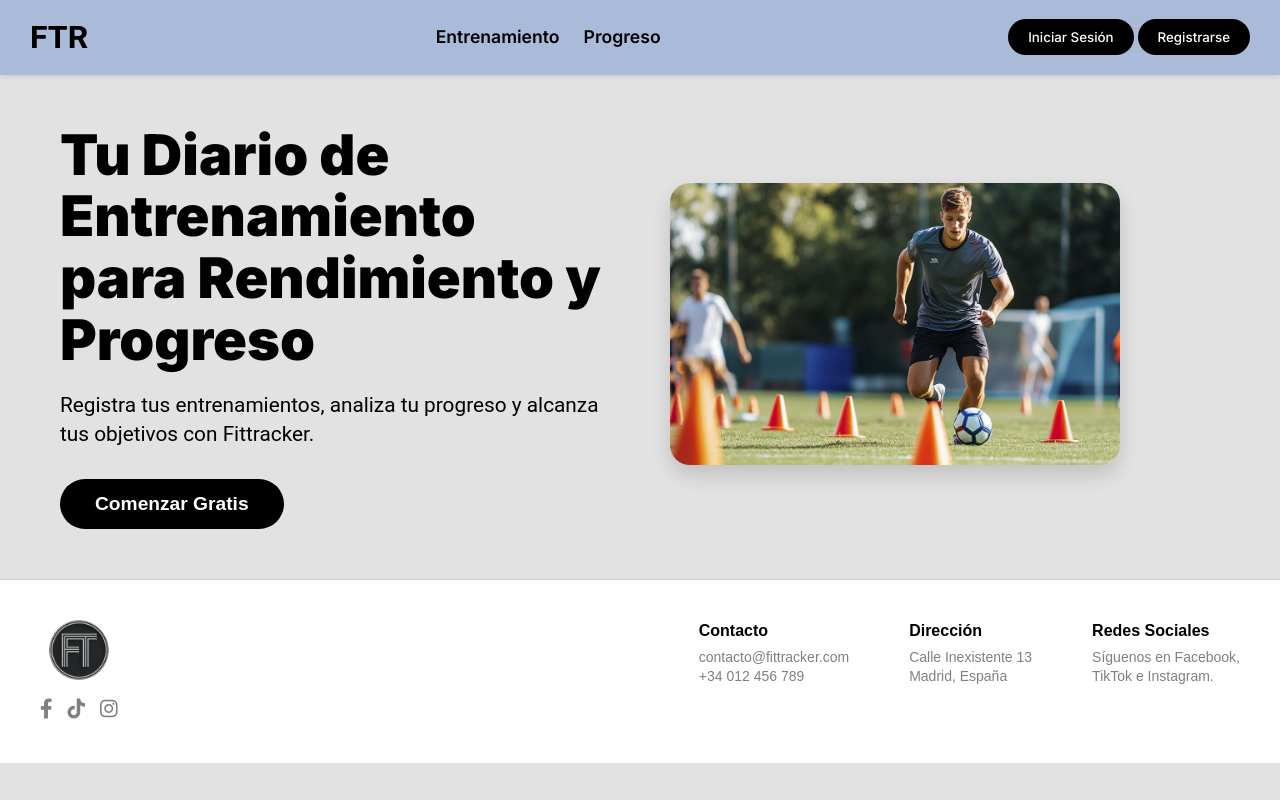
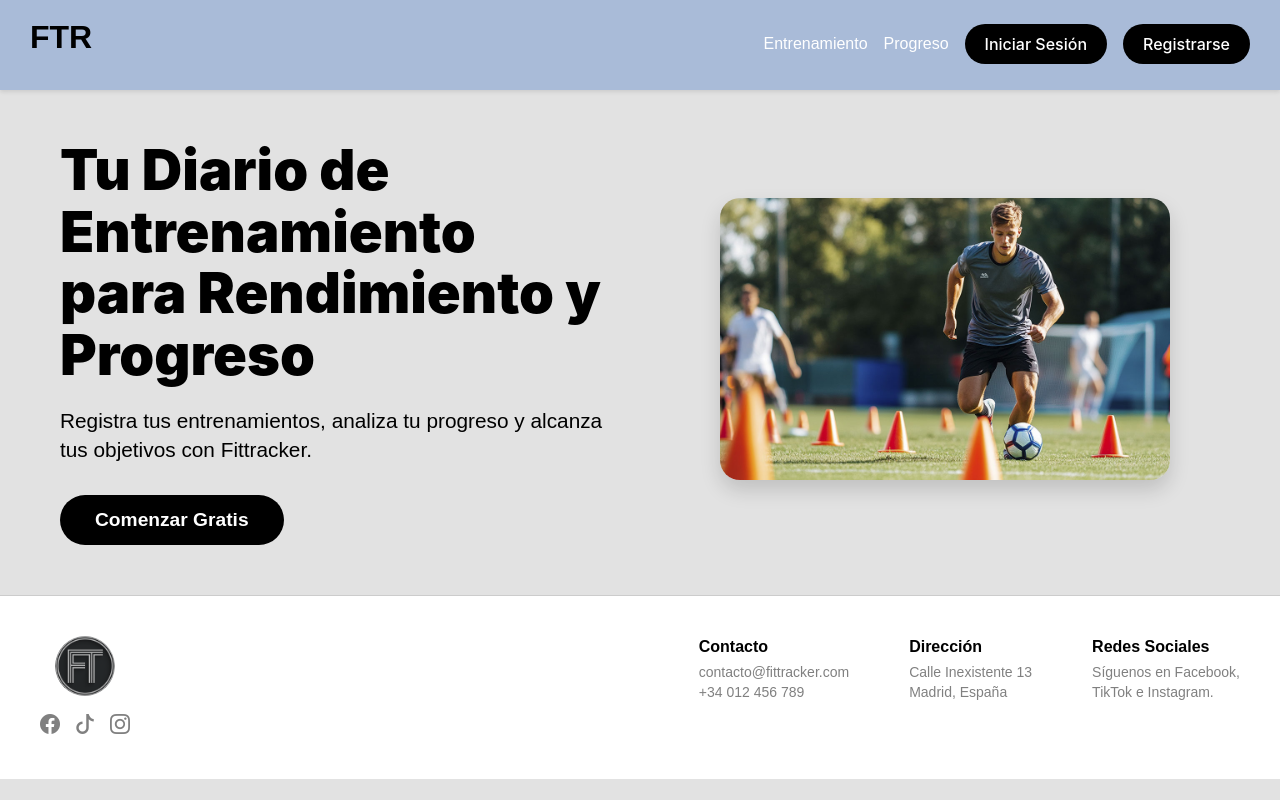
Before and after one commit to zakhan14/FitTrack, a Django app: page / in a window 1280 px wide. Run offline with Django 5.2, Linux system fonts and the light colour scheme.

Commit message:
CSS! Me estás matando!

```diff
--- a/FITTRACK/app/templates/index.html
+++ b/FITTRACK/app/templates/index.html
@@ -2,52 +2,57 @@
 {% load static %}
 <html lang="es">
 <head>
-  <meta charset="UTF-8">
-  <meta name="viewport" content="width=device-width, initial-scale=1.0">
+  <meta charset="UTF-8" />
+  <meta name="viewport" content="width=device-width, initial-scale=1.0" />
   <title>FitTracker</title>
+  <link rel="icon" href="{% static 'images/logo.png' %}">
   <link rel="stylesheet" href="https://cdnjs.cloudflare.com/ajax/libs/font-awesome/6.4.0/css/all.min.css"/>
-  <link rel="stylesheet" href="{% static 'css/index.css' %}">
-  <link rel="preconnect" href="https://fonts.googleapis.com">
-  <link rel="preconnect" href="https://fonts.gstatic.com" crossorigin>
-  <link href="https://fonts.googleapis.com/css2?family=Inter:ital,opsz,wght@0,14..32,100..900;1,14..32,100..900&display=swap" rel="stylesheet">
+  <link rel="stylesheet" href="{% static 'css/index.css' %}" />
+  <link rel="preconnect" href="https://fonts.googleapis.com" />
+  <link rel="preconnect" href="https://fonts.gstatic.com" crossorigin />
+  <link rel="stylesheet" href="https://cdn.jsdelivr.net/npm/bootstrap-icons@1.10.3/font/bootstrap-icons.css">
 </head>
 <body>
 <header class="navbar">
-    <div class="navbar-left">
-      <h1 href="/index.html" id="h1">FTR</h1>
-    </div>
-    <nav class="navbar-center">
-      <a href="{% url 'entrenamiento' %}">Entrenamiento</a>
-      <a href="{% url 'progreso' %}">Progreso</a>
+      <a alt="logo" class="logo"><h1>FTR</h1></a>
+      <button id="abrir" class="abrir-menu"><i class="bi bi-list"></i></button>
+        <nav class="nav" id="nav">
+            <button class="cerrar-menu" id="cerrar"><i class="bi bi-x"></i></button>
+            <ul class="nav-list">
+            <li><a href="{% url 'entrenamiento' %}">Entrenamiento</a></li>
+            <li><a href="{% url 'progreso' %}">Progreso</a></li>
+            <li><a href="{% url 'log_in' %}" class="btn">Iniciar Sesión</a></li>
+            <li><a href="{% url 'sign_up' %}" class="btn">Registrarse</a></li>
+            </ul>
         </nav>
-  <div class="header-buttons">
-    <button class="btn">Iniciar Sesión</button>
-    <button class="btn">Registrarse</button>
-  </div>
   </header>
 
   <main>
     <section class="main-text">
-    <h1>Tu Diario de Entrenamiento <br> para Rendimiento y Progreso</h1>
-    <p>Registra tus entrenamientos, analiza tu progreso y alcanza tus objetivos con Fittracker.</p>
+      <h1>Tu Diario de Entrenamiento <br /> para Rendimiento y Progreso</h1>
+      <p>
+        Registra tus entrenamientos, analiza tu progreso y alcanza tus objetivos
+        con Fittracker.
+      </p>
       <button class="btn-main">Comenzar Gratis</button>
     </section>
     <section class="main-image">
       <img src="{% static 'images/entrenamiento.jpg' %}" alt="Entrenamiento deportivo" />
     </section>
   </main>
+
   <footer class="footer">
     <div class="footer-left">
-      <img src="{% static 'images/logo.png' %}" alt="Logo" class="logo">
+      <img src="{% static 'images/logo.png' %}" alt="Logo" class="logo" />
       <div class="social-icons">
         <a href="https://www.facebook.com/ZukaKhantadze" target="_blank" aria-label="Facebook">
-          <i class="fab fa-facebook-f"></i>
+          <i class="bi bi-facebook"></i>
         </a>
         <a href="https://www.tiktok.com/@_zakhan_" target="_blank" aria-label="TikTok">
-          <i class="fab fa-tiktok"></i>
+          <i class="bi bi-tiktok"></i>
         </a>
         <a href="https://www.instagram.com/_zakhan_" target="_blank" aria-label="Instagram">
-          <i class="fab fa-instagram"></i>
+          <i class="bi bi-instagram"></i>
         </a>
       </div>
     </div>
@@ -64,9 +69,10 @@
       </div>
       <div class="footer-column">
         <h4>Redes Sociales</h4>
-      <p>Síguenos en Facebook, <br>TikTok e Instagram.</p>
+        <p>Síguenos en Facebook, <br />TikTok e Instagram.</p>
       </div>
     </div>
   </footer>
+  <script src="{% static 'js/burguer.js' %}"></script>
 </body>
 </html>
--- a/FITTRACK/app/urls.py
+++ b/FITTRACK/app/urls.py
@@ -3,10 +3,9 @@ from . import views
 
 urlpatterns = [
     path('', views.index, name='index'),
-    path('entrenamiento/', views.entrenamiento, name='entrenamiento'),
-    path('progreso/', views.progreso , name='progreso'),
-    path('detalle/', views.detalle , name='detalle'),
-    path('log_in/', views.log_in , name='log_in'),
-    path('sing_up/', views.sing_up , name='sing_up'),
-
+    path('registro_del_entrenamiento/', views.entrenamiento, name='entrenamiento'),
+    path('progreso/', views.progreso, name='progreso'),
+    path('detalle/', views.detalle, name='detalle'),
+    path('log_in/', views.log_in, name='log_in'),
+    path('sign_up/', views.sign_up, name='sign_up'),  # corregido aquí
 ]
--- a/FITTRACK/app/views.py
+++ b/FITTRACK/app/views.py
@@ -1,14 +1,36 @@
 from django.shortcuts import render, redirect
 from django.views.decorators.csrf import csrf_protect
+from django.contrib.auth import authenticate, login
+from django.contrib.auth.models import User
+from .forms import SignUpForm, CustomLoginForm
 
 def index(request):
     return render(request, 'index.html')
 
-def sing_up(request):
-    return render(request, 'sing_up.html')
+def sign_up(request):
+    if request.method == 'POST':
+        form = SignUpForm(request.POST)
+        if form.is_valid():
+            user = form.save(commit=False)
+            user.set_password(form.cleaned_data['password'])
+            user.save()
+            login(request, user)
+            return redirect('index')  # redirige a tu home
+    else:
+        form = SignUpForm()
+    return render(request, 'sign_up.html', {'form': form})
+
 
 def log_in(request):
-    return render(request, 'log_in.html')
+    if request.method == 'POST':
+        form = CustomLoginForm(data=request.POST)
+        if form.is_valid():
+            user = form.get_user()
+            login(request, user)
+            return redirect('index')  # redirige a tu home
+    else:
+        form = CustomLoginForm()
+    return render(request, 'log_in.html', {'form': form})
 
 def detalle(request):
     return render(request, 'detalle.html')
@@ -32,3 +54,28 @@ def entrenamiento(request):
 
     # Si es GET, simplemente renderizamos el formulario
     return render(request, 'entrenamiento.html')
+
+def signup_view(request):
+    if request.method == 'POST':
+        form = SignUpForm(request.POST)
+        if form.is_valid():
+            user = form.save(commit=False)
+            user.set_password(form.cleaned_data['password'])
+            user.save()
+            login(request, user)
+            return redirect('home')  # Redirige donde quieras
+    else:
+        form = SignUpForm()
+    return render(request, 'signup.html', {'form': form})
+
+
+def login_view(request):
+    if request.method == 'POST':
+        form = CustomLoginForm(data=request.POST)
+        if form.is_valid():
+            user = form.get_user()
+            login(request, user)
+            return redirect('home')
+    else:
+        form = CustomLoginForm()
+    return render(request, 'login.html', {'form': form})
--- a/FITTRACK/static/css/index.css
+++ b/FITTRACK/static/css/index.css
@@ -1,70 +1,46 @@
 * {
-    margin: 0; padding: 0; box-sizing: border-box;
+    margin: 0;
+    padding: 0;
+    box-sizing: border-box;
+    font-family: sans-serif;
 }
-  body {
+body{
     font-family: 'Roboto', sans-serif;
     background-color: #E2E2E2;
     color: #000000;
     line-height: 1.4;
 }
-  a {
-    text-decoration: none;
-    color: inherit;
-  }
+header {
 
-  /* Header */
-  header {
   background-color: #a9bbd8;
   display: flex;
   justify-content: space-between;
   align-items: center;
   padding: 15px 30px;
   box-shadow: 0 2px 4px rgba(0,0,0,0.1);
-  }
-  header .logo {
-    font-family: 'Inter', sans-serif;
-    font-weight: 700;
-    font-size: 1.5rem;
-    color: #000000;
-  }
-  nav.navbar-center {
-  display: flex;
-  gap: 1.5rem;
-  justify-content: center;
-  align-items: center;
-  flex: 1;
+
 }
 
-nav.navbar-center a {
-  color: #000000;
-  text-decoration: none;
-  font-family: 'Inter', sans-serif;
-  font-size: 1.1em;
-  font-weight: 600;
-  position: relative;
-}
-nav.navbar-center a::after {
-  content: '';
-  position: absolute;
-  width: 0%;
-  height: 2px;
-  background-color: #000000;
-  left: 0;
-  bottom: -4px;
-  transition: width 0.3s;
+
+.logo {
+    max-width: 5rem;
 }
 
-nav.navbar-center a:hover::after {
-  width: 100%;
+.nav-list {
+    list-style-type: none;
+    display: flex;
+    gap: 1rem;
 }
 
-/* Botones de la derecha */
-.navbar-right {
-  display: flex;
-  flex-direction: row;
-  gap: 0.8rem;
+.nav-list li a {
+    text-decoration: none;
+    color: #ffffff;
 }
 
+.abrir-menu,
+.cerrar-menu {
+    display: none;
+}
 .btn {
   background-color: #000000;
   color: white;
@@ -91,12 +66,15 @@ nav.navbar-center a:hover::after {
   align-items: center;
   gap: 60px;
   padding: 0 20px;
+  flex-wrap: wrap;
 }
 
 /* Texto principal */
 .main-text {
   flex: 1;
+  text-align: left;
 }
+
 .main-text h1 {
   font-family: 'Inter', sans-serif;
   font-weight: 900;
@@ -130,12 +111,15 @@ nav.navbar-center a:hover::after {
 /* Imagen principal */
 .main-image {
   flex: 1;
+  text-align: center;
 }
+
 .main-image img {
   width: 100%;
   max-width: 450px;
   border-radius: 20px;
   box-shadow: 0 10px 20px rgba(0,0,0,0.15);
+  height: auto;
 }
 
 /* Footer */
@@ -179,6 +163,7 @@ footer {
 .footer-columns {
   display: flex;
   gap: 60px;
+  flex-wrap: wrap;
 }
 
 .footer-column h4 {
--- a/FITTRACK/static/css/login.css
+++ b/FITTRACK/static/css/login.css
@@ -4,7 +4,7 @@
  body {
       margin: 0;
       padding: 0;
-      background-image: url('fondo.jpg');
+      background-image: url('../images/fondo.jpg');
       background-size: cover;
       background-position: center;
       background-repeat: no-repeat;
--- /dev/null
+++ b/FITTRACK/static/js/burguer.js
@@ -0,0 +1,11 @@
+const nav = document.querySelector("#nav");
+const abrir = document.querySelector("#abrir");
+const cerrar = document.querySelector("#cerrar");
+
+abrir.addEventListener("click", () => {
+    nav.classList.add("visible");
+})
+
+cerrar.addEventListener("click", () => {
+    nav.classList.remove("visible");
+})
```
Also changed, not shown: other parts of FITTRACK/static/css/index.css (+45 -29 lines), FITTRACK/app/forms.py (+32 -0 lines), FITTRACK/app/templates/sign_up.html (added, +106 -0 lines), FITTRACK/app/templates/sing_up.html (deleted, +0 -56 lines), 5 other files. Lines whose indentation alone changed are shown as unchanged.
